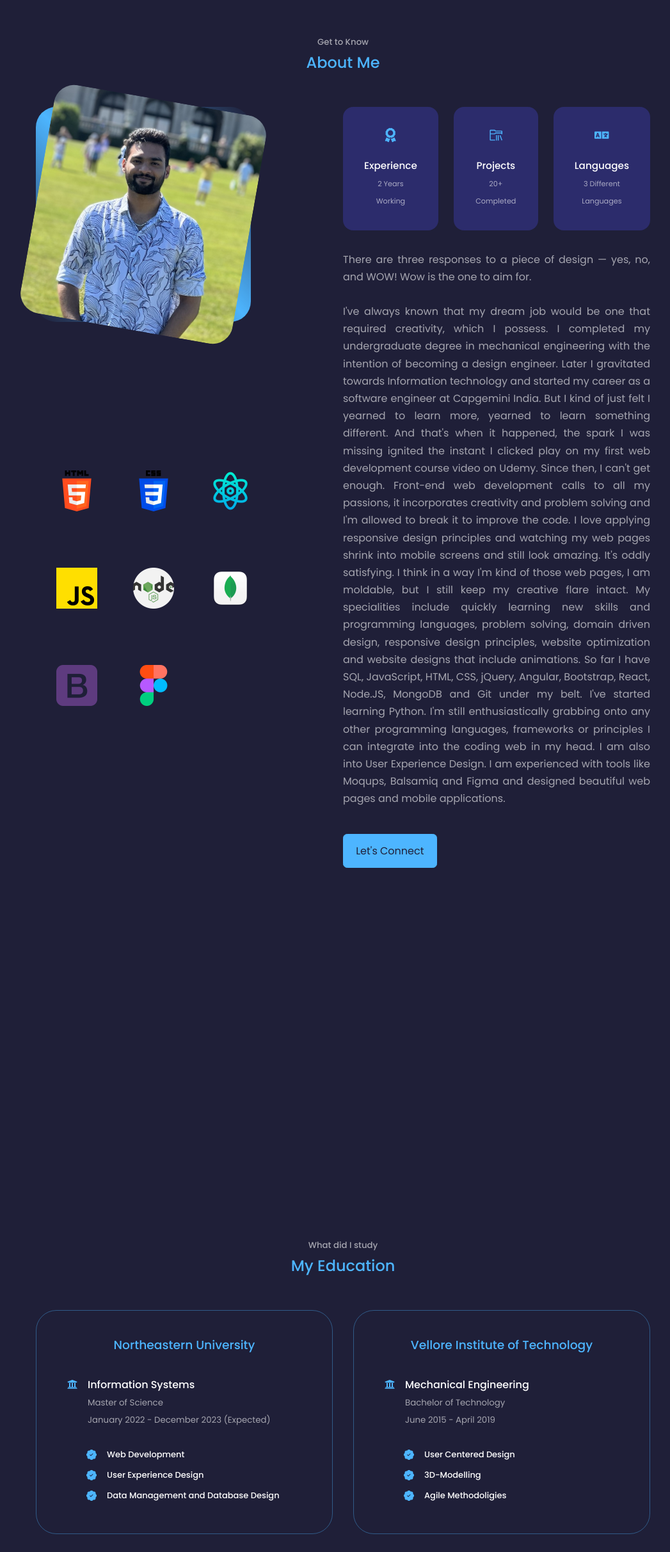
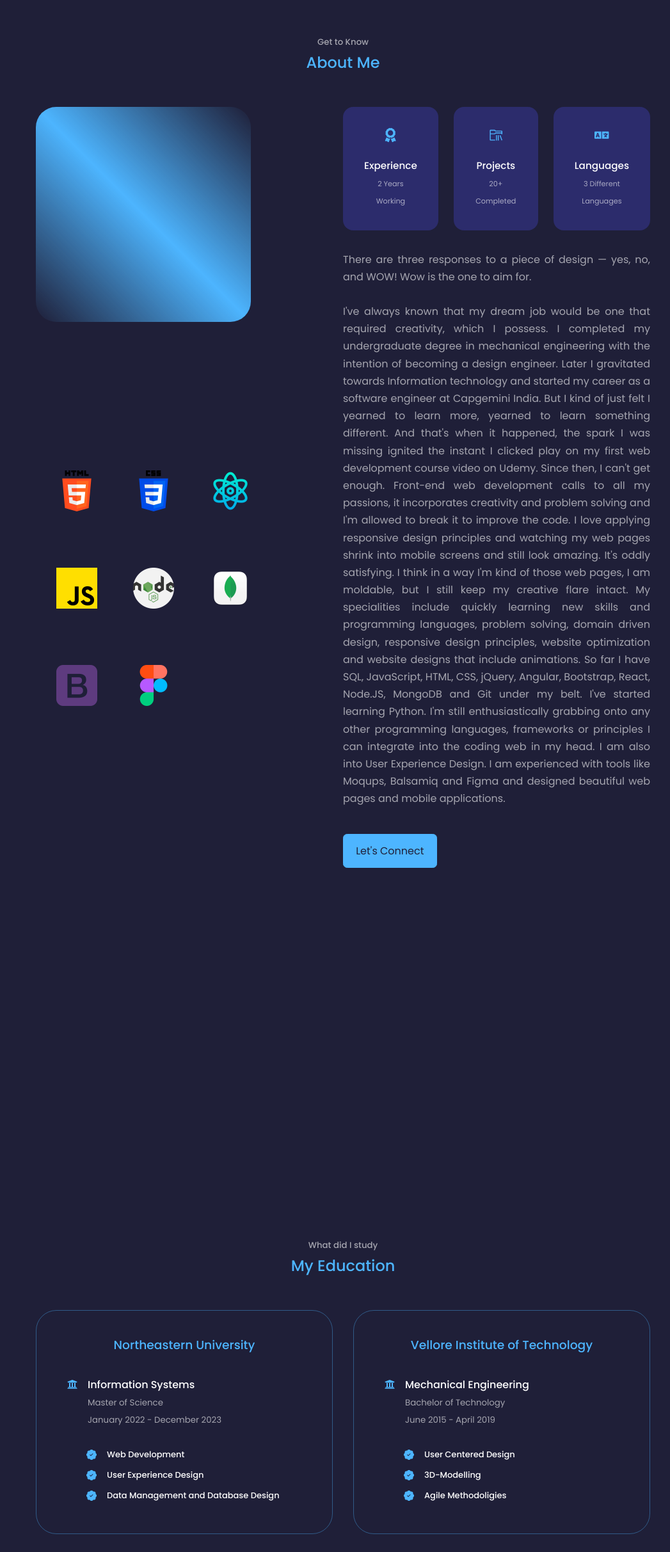
Before and after one commit to saisrujanpenta/Personal-Portfolio, a React (Create React App) app: page / in a window 1280 px wide. Shown: the part 927-3352 px from the top of the page at 64% size, without its empty margins (104-1151 px from the left). Built offline with nearby package versions, Linux system fonts and the light colour scheme.

Commit message:
Updated about and education details

```diff
--- a/src/components/about/About.jsx
+++ b/src/components/about/About.jsx
@@ -24,9 +24,9 @@ const About = () => {
       <div className="container about_container" data-aos="zoom-in" data-aos-delay="200" data-aos-easing="ease-in-sine" data-aos-duration="550">
         <div>
           <div className="about_me">
-            <div className="about_me-image">
+            {/* <div className="about_me-image">
               <img src={me} alt='about image' />
-            </div>
+            </div> */}
           </div>
 
           <div className="skills_icons" data-aos="zoom-in-right" data-aos-delay="500" data-aos-duration="1350">
--- a/src/components/education/Education.jsx
+++ b/src/components/education/Education.jsx
@@ -19,7 +19,7 @@ const Education = () => {
               <div>
               <h4>Information Systems</h4>
               <small className='text-light'>Master of Science</small><br></br>
-              <small className='text-light'>January 2022 - December 2023 (Expected)</small>
+              <small className='text-light'>January 2022 - December 2023</small>
               </div>
             </article>
 
```
